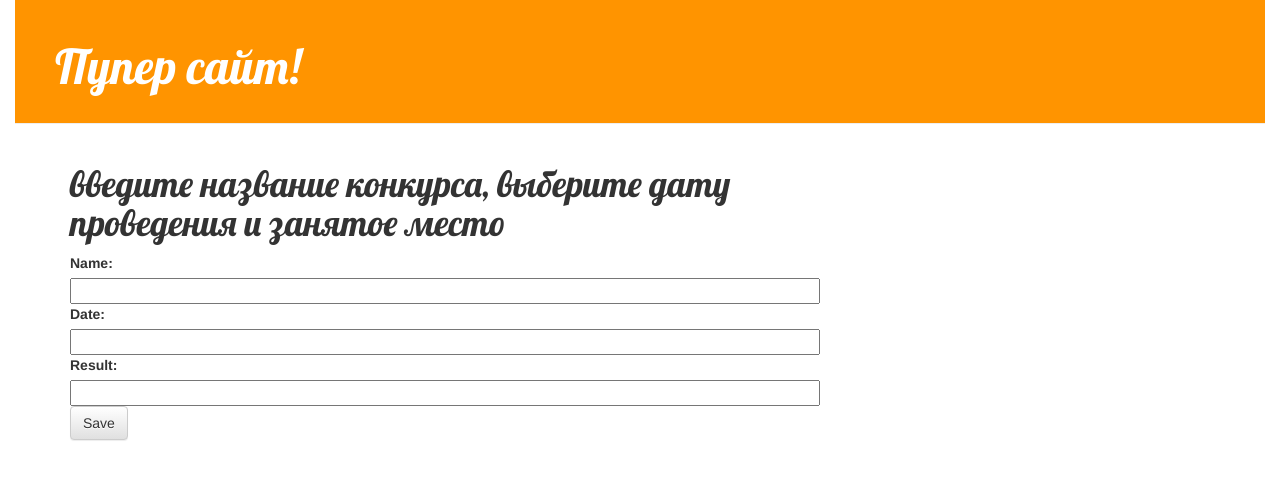
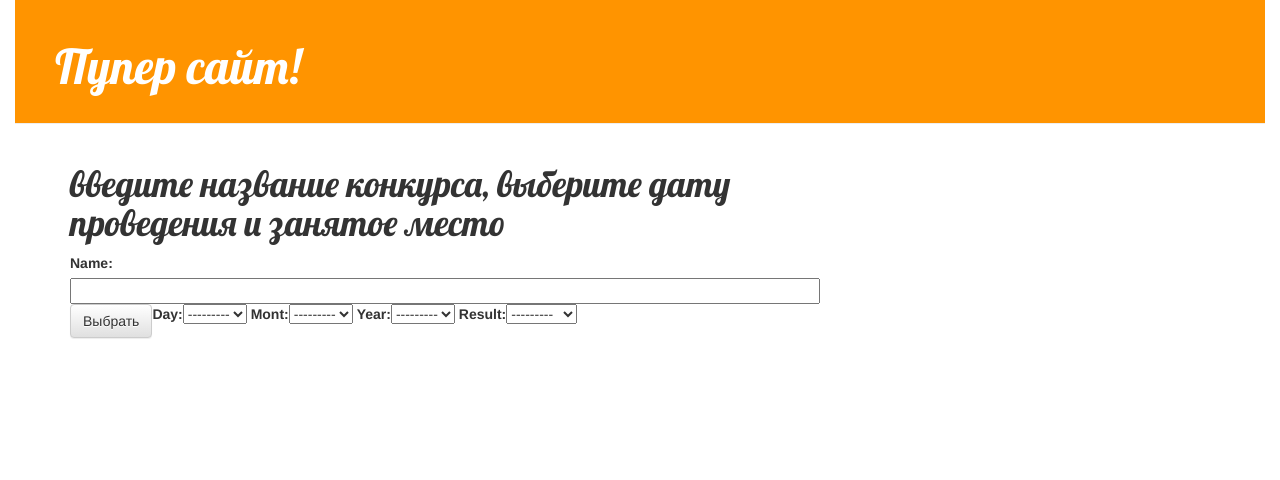
Before and after one commit to nakoff/test_site, a Django app: page /user/add/cont/1/ in a window 1280 px wide. Shown: the top 480 px of the page. Run offline with Django 3.2, Linux system fonts and the light colour scheme; some libraries are stand-ins or nearby versions; some web fonts are replaced.

Commit message:
FORMSgit add --all!

```diff
--- a/quize/forms.py
+++ b/quize/forms.py
@@ -7,19 +7,13 @@ class UserForm(forms.ModelForm):
 		fields = ('user',)
 
 
-
 class CategoryForm(forms.ModelForm):
-	def __init__(self, *args, **kwargs):
-		super(CategoryForm, self).__init__(*args, **kwargs)
-		self.fields['cat'].choices = (('sport','Спортивные'),('intel','Интеллектуальные'),('logic','Логические'))
-
 	class Meta:
 		model = Category
 		fields = ('cat',)
-		widgets = {'cat': forms.CheckboxSelectMultiple, }
 
 
 class ContestForm(forms.ModelForm):
 	class Meta:
 		model = Contest
-		fields = ('name','date', 'result',)
+		fields = ('name','day', 'mont', 'year', 'result',)
--- a/quize/models.py
+++ b/quize/models.py
@@ -8,16 +8,40 @@ class User(models.Model):
 	def __str__(self):
 		return self.user
 
+
 class Category(models.Model):
 	user  = models.ForeignKey(User)
-	cat = models.CharField(max_length=200)
+	cat = models.CharField(max_length=200, choices = (
+										    ('Спортивные', 'Спортивные'),
+										    ('Интеллектуальные', 'Интеллектуальные'),
+										    ('Творческие', 'Творческие'),
+										),
+	)
 	def __str__(self):
 		return self.cat
 
 class Contest(models.Model):
 	cat  = models.ForeignKey(Category)
 	name = models.CharField(max_length=200)
-	date = models.CharField(max_length=200)
-	result = models.CharField(max_length=20)
+	day = models.CharField(max_length=200, choices = (
+										    ('1', '1'),('2', '2'),('3', '3'),('4', '4'),('5', '5'),('6', '6'),
+										    ('7', '7'),('8', '8'),('9', '9'),('10', '10'),('11', '11'),('12', '12'),
+										    ('13', '13'),('14', '14'),('15', '15'),('16', '16'),('17', '17'),('18', '18'),
+										    ('19', '19'),('20', '20'),('21', '21'),('22', '22'),('23', '23'),('24', '24'),
+										    ('25', '25'),('26', '26'),('27', '27'),('28', '28'),('29', '29'),('30', '30'),('31', '31'),
+										)
+	)
+	mont = models.CharField(max_length=200, choices = (
+										    ('1', '1'),('2', '2'),('3', '3'),('4', '4'),('5', '5'),('6', '6'),
+										    ('7', '7'),('8', '8'),('9', '9'),('10', '10'),('11', '11'),('12', '12'),
+										)
+	)
+	year = models.CharField(max_length=200, choices = (
+										    ('2000', '2000'),('2001', '2001'),('2002', '2002'),('2003', '2003'),('2004', '2004'),('2005', '2005'),
+										    ('2006', '2006'),('2007', '2007'),('2008', '2008'),('2009', '2009'),('2010', '2010'),('2011', '2011'),
+										    ('2012', '2012'),('2013', '2013'),('2014', '2014'),('2015', '2015'),('2016', '2016'),('207', '2017'),
+										)
+	)
+	result = models.CharField(max_length=20, choices = ( ('первое' , 'Первое'), ('второе' , 'Второе'), ('третье' , 'Третье'), ))
 	def __str__(self):
 		return self.name
--- a/quize/templates/quize/add_cat.html
+++ b/quize/templates/quize/add_cont.html
@@ -3,8 +3,7 @@
 {% block content %}
     <h1>{{title}}</h1>
     <form method="POST" class="post-form">{% csrf_token %}
-        {{ form.as_p }}
-		<button type="submit" value "2" name="list" class="save btn btn-default">Save</button>
-
+        {{ form }}
+        <button type="submit" class="save btn btn-default">Выбрать</button>
     </form>
 {% endblock %}
--- a/quize/templates/quize/add_user.html
+++ b/quize/templates/quize/add_user.html
@@ -1,20 +1,9 @@
 {% extends 'quize/base.html' %}
-
-
-{% url 'admin:jsi18n' as jsi18nurl %} <script type="text/javascript" src="{{ jsi18nurl }}"></script>
-{% load admin_static %}
-{% block extrahead %}{{ block.super }}
-	<link rel="stylesheet" type="text/css" href="{{ ADMIN_MEDIA_PREFIX }}css/base.css" />
-	<link rel="stylesheet" type="text/css" href="{{ ADMIN_MEDIA_PREFIX }}css/widgets.css" />
-	<script type="text/javascript" src="/jsi18n/"></script>
-	<script type="text/javascript" src="{{ ADMIN_MEDIA_PREFIX }}js/core.js"></script>
-{{ form.media }}
-{% endblock %}
 
 {% block content %}
     <h1>{{title}}</h1>
     <form method="POST" class="post-form">{% csrf_token %}
         {{ form }}
-        <button type="submit" class="save btn btn-default">Save</button>
+        <button type="submit" class="save btn btn-default">Выбрать</button>
     </form>
 {% endblock %}
--- a/quize/views.py
+++ b/quize/views.py
@@ -47,7 +47,7 @@ def add_cat(request, pk):
 			return redirect('add_cont', pk=cat.id)
 	else:
 		form = CategoryForm()
-		return render(request, 'quize/add_cat.html', {'form': form, 'title':title})
+		return render(request, 'quize/add_user.html', {'form': form, 'title':title})
 
 def add_cont(request, pk):
 	title = "введите название конкурса, выберите дату проведения и занятое место"
```
Also changed, not shown: quize/migrations/0009_auto_20170405_1910.py (added), quize/migrations/0010_auto_20170405_1921.py (added), quize/migrations/0011_auto_20170405_1936.py (added).
